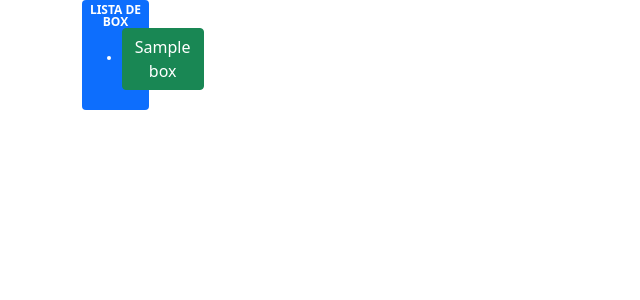
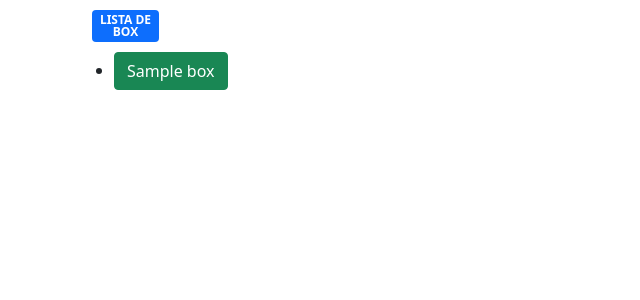
Before and after one commit to DanielVerdun/Bigbox-heroku, a Django app: page /box/ in a window 1280 px wide. Shown: the top 300 px of the page, without its empty margins (0-640 px from the left). Run offline with Django 3.2, Linux system fonts and the light colour scheme; tables that the repository leaves empty hold one stand-in row (values such as "Sample post").

Commit message:
comabios

```diff
--- a/bigbox/templates/box.html
+++ b/bigbox/templates/box.html
@@ -14,9 +14,9 @@
 <body>
     {% block content %}
     <div class="container-lg">
-        <div class="badge bg-primary text-wrap" style="width: 6%;">
+        <div class="badge bg-primary text-wrap" style="width: 6%; margin: 10px 10px;">
             LISTA DE BOX
-
+        </div>
             {% for box in boxs %}
             <!--bucle para recorrer las box-->
             <div>
@@ -27,7 +27,7 @@
                 </ul>
 
             </div>
-        </div>
+
 
         {% endfor%}
 
```
